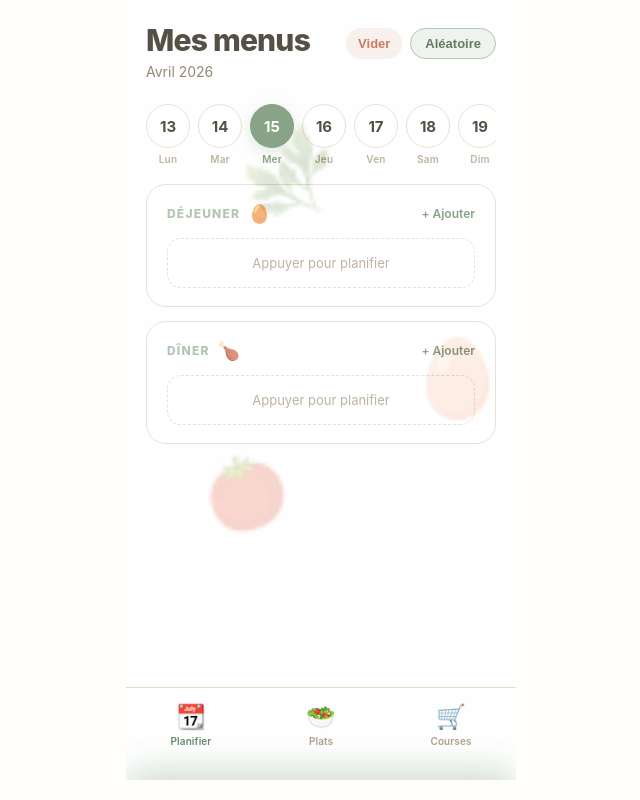
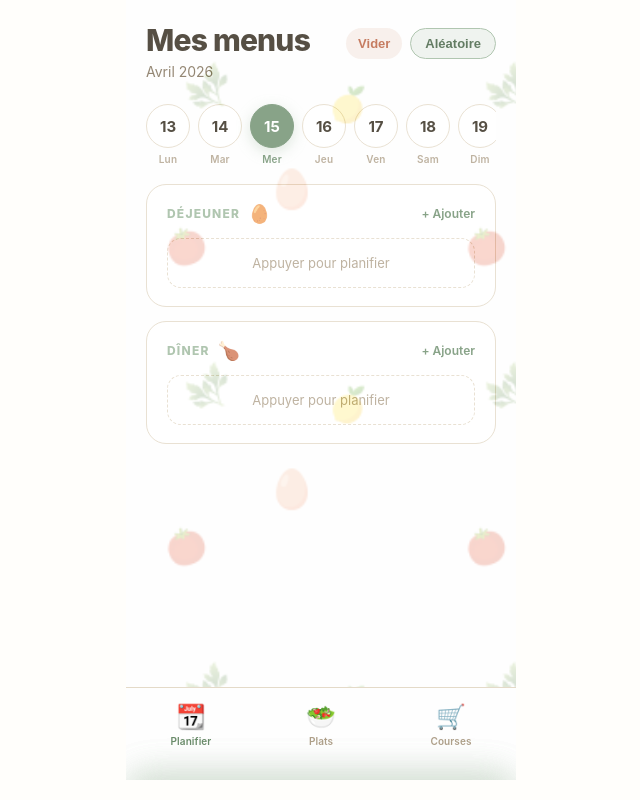
Before and after one commit to CelIOne/Mes-menus, a React (Vite) app: page / in a window 1280 px wide. Shown: the whole page, without its empty margins (319-959 px from the left). Built offline with nearby package versions, Linux system fonts and the light colour scheme.

Commit message:
Update App.jsx

```diff
--- a/src/App.jsx
+++ b/src/App.jsx
@@ -265,7 +265,7 @@ const [selectedDay, setSelectedDay] = useState(() => {
   position:'absolute', inset:0, zIndex:0, pointerEvents:'none',
   backgroundImage:'url(/fon-ecran.png)',
   backgroundRepeat:'repeat',
-  backgroundSize:'600px',
+  backgroundSize:'300px',
   opacity:0.20
 }} />
 
```
